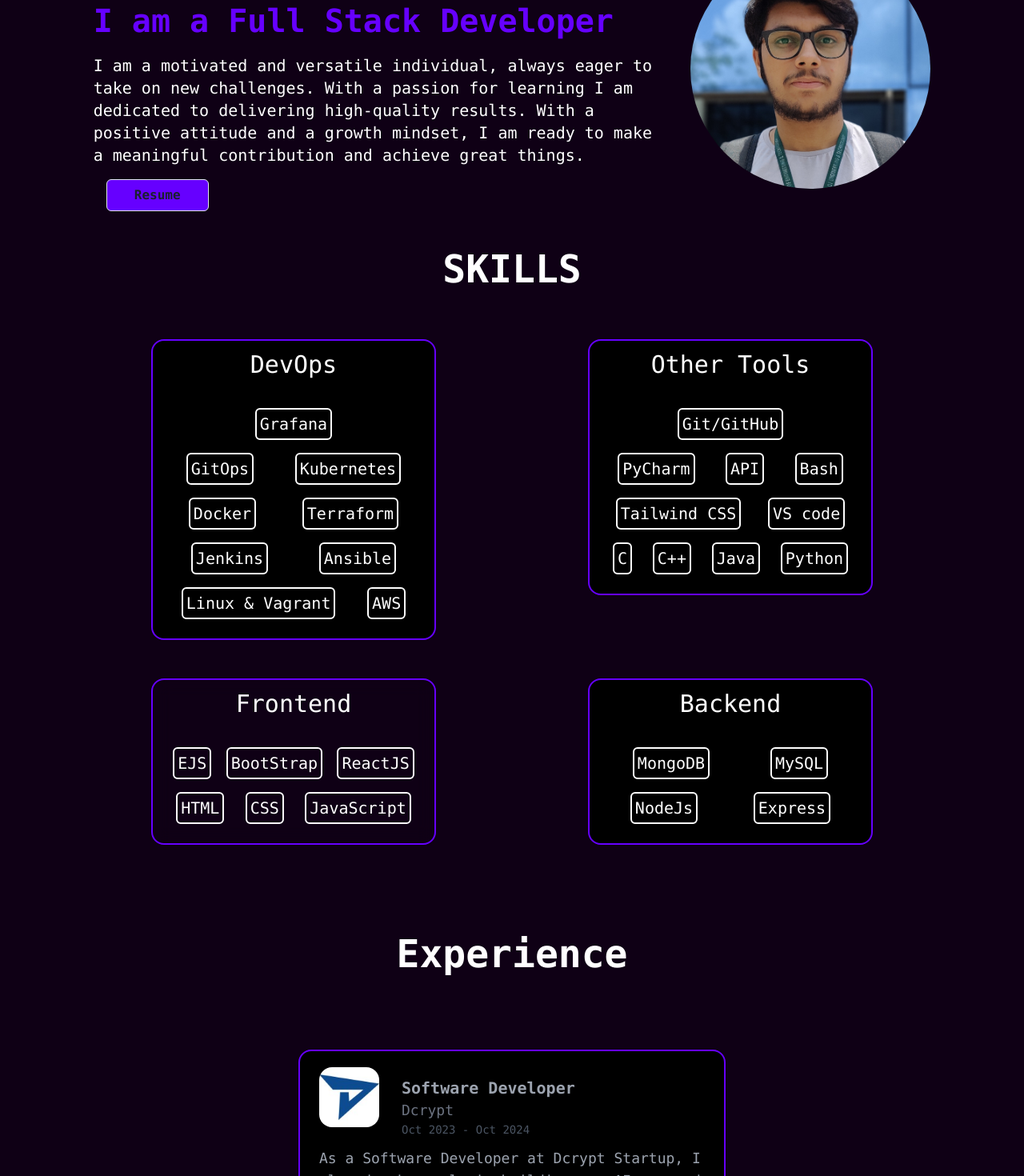
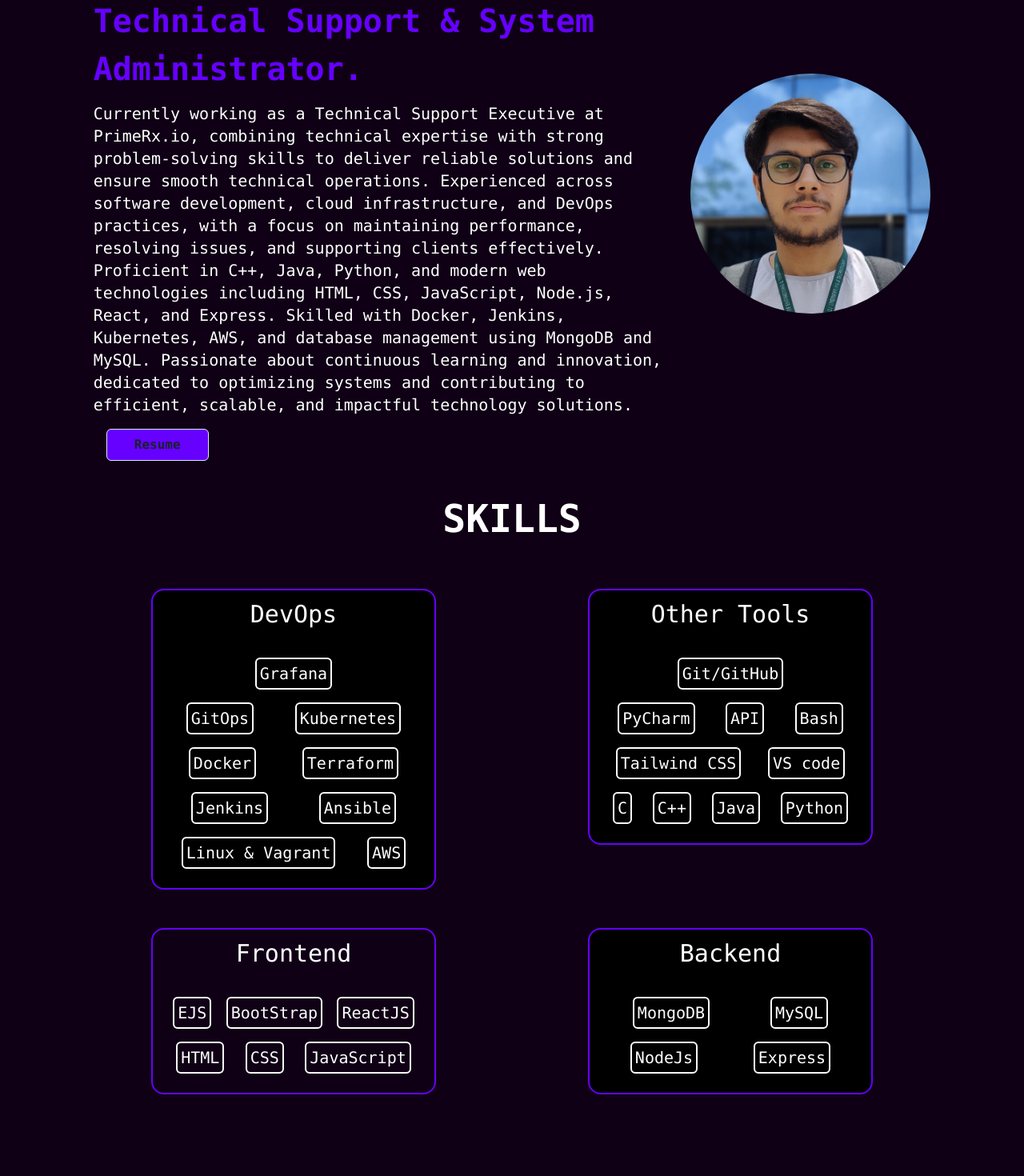
Before and after one commit to Asuboor/Personal-Portfolio, a React (Create React App) app: page / in a window 1280 px wide. Shown: the part 260-1730 px from the top of the page at 80% size. Built offline with nearby package versions, Linux system fonts and the light colour scheme.

Commit message:
Some changes for new role

```diff
--- a/src/ExperienceIndex.js
+++ b/src/ExperienceIndex.js
@@ -1,8 +1,10 @@
-import dcrypt from "./dcrypt.jpeg"
+import dcrypt from "./dcrypt.jpeg";
+import primerx from "./primerx_logo.jpg";
 const experience = [
   {
     key: 1,
-    image: "https://encrypted-tbn0.gstatic.com/images?q=tbn:ANd9GcTYelpThrk1adZVYcvqk1lncPwfUBplo4jZFGeX9a2uHBwDbqUUO5TxU45LYuIvtkfHbKE&usqp=CAU",
+    image:
+      "https://encrypted-tbn0.gstatic.com/images?q=tbn:ANd9GcTYelpThrk1adZVYcvqk1lncPwfUBplo4jZFGeX9a2uHBwDbqUUO5TxU45LYuIvtkfHbKE&usqp=CAU",
     role: "Web Developer Intern",
     company: "MTAB Technology Center Pvt Ltd",
     period: "May 2023 - June 2023",
@@ -20,15 +22,25 @@
   //     "I had the privilege of guiding , nurturing the next generation of developers and helping them through their journey in the world of web development. I imparted my knowledge and expertise in front-end and back-end technologies, equipping them with the skills to create dynamic websites and applications. Whether it was teaching HTML, CSS, JavaScript, or diving deep into databases and server-side scripting. Witnessing their growth and the projects they completed was incredibly rewarding",
   //   skills: ["Mentorship", "Frontend development", "Backend development"],
   // },
+  // {
+  //   key: 2,
+  //   image: dcrypt,
+  //   role: "Software Developer",
+  //   company: "Dcrypt",
+  //   period: "Oct 2023 - Oct 2024",
+  //   description:
+  //     "As a Software Developer at Dcrypt Startup, I played a key role in building our AI-powered coding education platform. I developed and integrated features that enhanced user engagement and learning experiences, using technologies like React and Node.js. I collaborated with teams to ensure high-quality and efficient development, resolved technical issues, and continuously improved the platform.",
+  //   skills: ["ReactJS", "Node.js", "Docker", "Team Leadership"],
+  // },
   {
-    key: 2,
-    image: dcrypt,
-    role: "Software Developer",
-    company: "Dcrypt",
-    period: "Oct 2023 - Oct 2024",
+    key: 3,
+    image: primerx,
+    role: "Technical Support Executive",
+    company: "PrimeRx.io",
+    period: "Nov 2024 - Current",
     description:
-      "As a Software Developer at Dcrypt Startup, I played a key role in building our AI-powered coding education platform. I developed and integrated features that enhanced user engagement and learning experiences, using technologies like React and Node.js. I collaborated with teams to ensure high-quality and efficient development, resolved technical issues, and continuously improved the platform.",
-    skills: ["ReactJS", "Node.js", "Docker", "Team Leadership"],
+      "As a Technical Support Executive at PrimeRx.io, I ensure seamless technical operations and deliver reliable support to pharmacy clients. I specialize in troubleshooting software and database issues, managing cloud backups, and maintaining system performance. By combining technical expertise with strong communication skills, I help streamline workflows, resolve client issues efficiently, and contribute to the overall stability of pharmacy management systems.",
+    skills: ["AWS", "SQL", "Troubleshooting", "Windows Server"],
   },
 ];
 
--- a/src/components/Typing.js
+++ b/src/components/Typing.js
@@ -1,20 +1,19 @@
-import React from 'react'
-import { TypeAnimation } from 'react-type-animation';
+import React from "react";
+import { TypeAnimation } from "react-type-animation";
 const Typing = () => {
   return (
     <TypeAnimation
       sequence={[
         // Same substring at the start will only be typed out once, initially
-      'I am a Full Stack Developer',
+        "Technical Support & System Administrator.",
         1000, // wait 1s before replacing "Mice" with "Hamsters"
-
       ]}
       wrapper="span"
       speed={50}
-    style={{ fontSize: '2em', display: 'inline-block', }}
+      style={{ fontSize: "2em", display: "inline-block" }}
       repeat={Infinity}
     />
-  )
-}
+  );
+};
 
-export default Typing
+export default Typing;
--- a/src/sections/About.js
+++ b/src/sections/About.js
@@ -5,26 +5,41 @@
 
 const About = () => {
   return (
-    <div className=" p-3  flex flex-col-reverse lg:flex-row place-content-between font-mono mt-5 " id="about">
+    <div
+      className=" p-3  flex flex-col-reverse lg:flex-row place-content-between font-mono mt-5 "
+      id="about"
+    >
       <div className="flex flex-col w-2/3 m-auto ">
         <div className="text-4xl font-bold text-center lg:text-left pt-2">
           Hi, I am <br />
-          <p className="text-[#007FFF]">
-          Abdul Suboor </p>
+          <p className="text-[#007FFF]">Abdul Suboor </p>
         </div>
         <div className="font-semibold text-xl mt-4 text-light  leading-normal ">
           <Typing />
         </div>
         <div className="text-xl mt-3">
-          I am a motivated and versatile individual, always eager to take on new
-          challenges. With a passion for learning I am dedicated to delivering
-          high-quality results. With a positive attitude and a growth mindset, I
-          am ready to make a meaningful contribution and achieve great things.
+          Currently working as a Technical Support Executive at PrimeRx.io,
+          combining technical expertise with strong problem-solving skills to
+          deliver reliable solutions and ensure smooth technical operations.
+          Experienced across software development, cloud infrastructure, and
+          DevOps practices, with a focus on maintaining performance, resolving
+          issues, and supporting clients effectively. Proficient in C++, Java,
+          Python, and modern web technologies including HTML, CSS, JavaScript,
+          Node.js, React, and Express. Skilled with Docker, Jenkins, Kubernetes,
+          AWS, and database management using MongoDB and MySQL. Passionate about
+          continuous learning and innovation, dedicated to optimizing systems
+          and contributing to efficient, scalable, and impactful technology
+          solutions.
         </div>
         <div className="">
           {" "}
-          <Button className="m-4 bg-light w-32 "  variant="outline">
-            <a href="https://drive.google.com/file/d/15nu2khDMjLj2qbE0fyQ-LCXZ9rPQsJ35/view?usp=sharing" className="w-full">Resume</a>
+          <Button className="m-4 bg-light w-32 " variant="outline">
+            <a
+              href="https://drive.google.com/file/d/15nu2khDMjLj2qbE0fyQ-LCXZ9rPQsJ35/view?usp=sharing"
+              className="w-full"
+            >
+              Resume
+            </a>
           </Button>
         </div>
       </div>
```
Also changed, not shown: .codesandbox/tasks.json (added), src/primerx_logo.jpg (added). Lines whose indentation alone changed are shown as unchanged.
